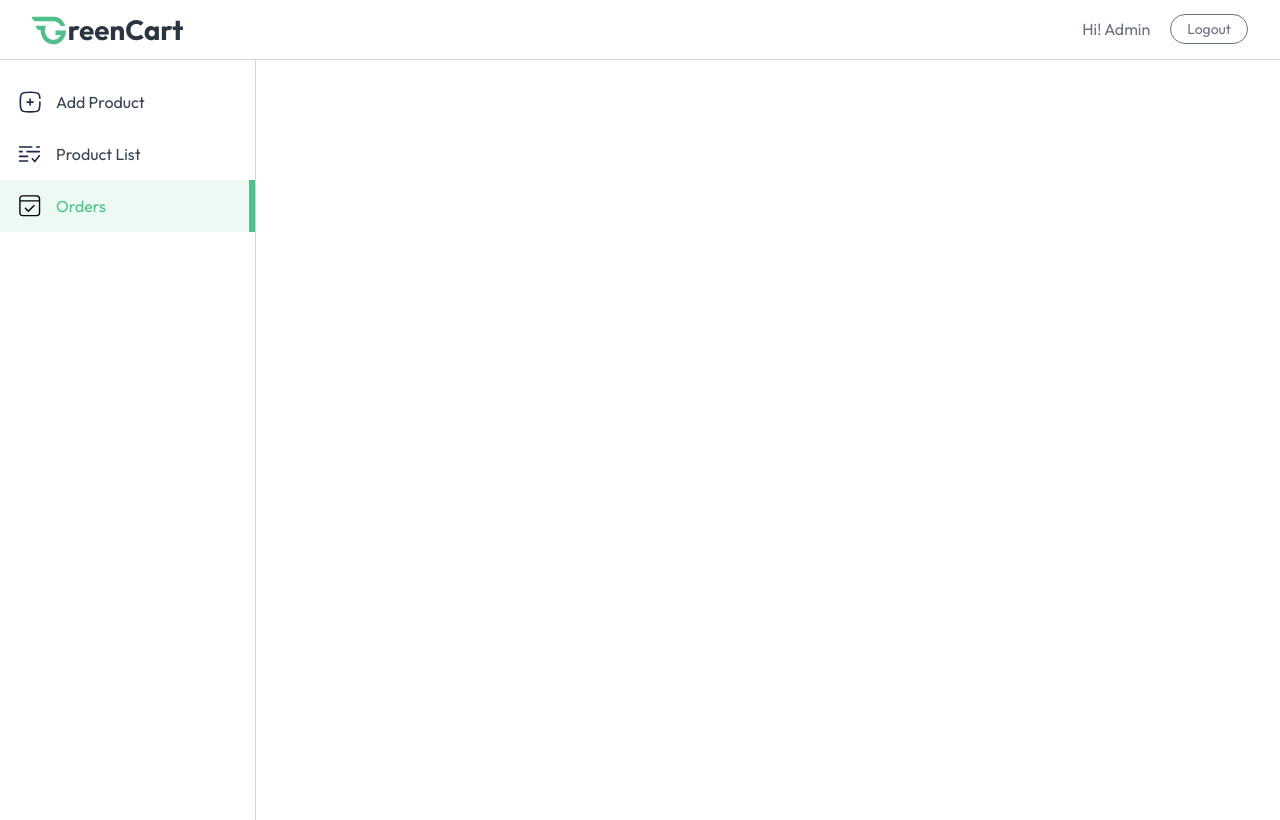
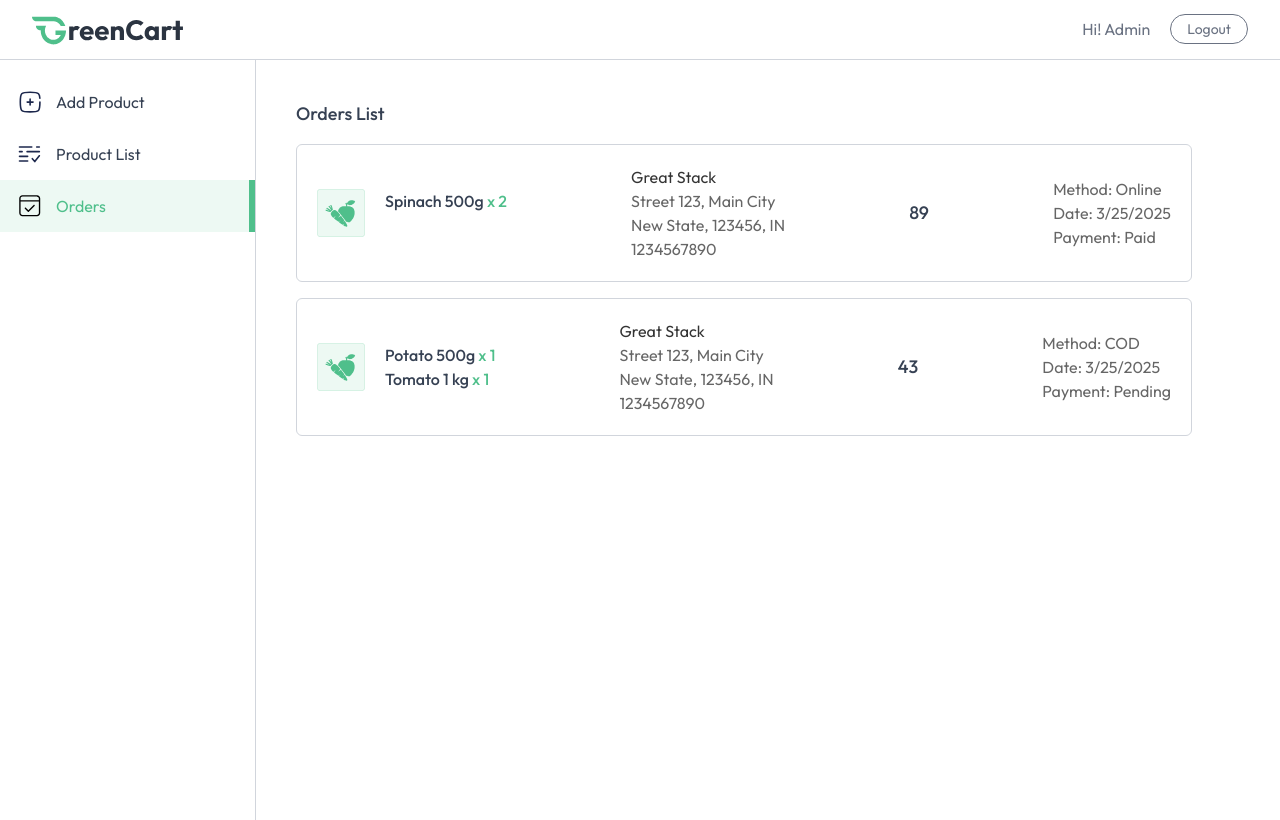
Before and after one commit to omrajkamat68/Grocery_Delivery_Website, a React (Vite) app in the folder client/: page /seller/orders in a window 1280 px wide. Both pictures are taken after typing "name@example.com", "Sample123" into the empty fields and a click on the button "Login". Built offline with nearby package versions, Linux system fonts and the light colour scheme.

Commit message:
Orders page added for seller dashboard

```diff
--- a/client/src/pages/seller/Orders.jsx
+++ b/client/src/pages/seller/Orders.jsx
@@ -1,11 +1,77 @@
-import React from 'react'
+import React, { useEffect, useState } from "react";
+import { useAppContext } from "../../context/AppContext";
+import { assets, dummyOrders } from "../../assets/assets";
 
 const Orders = () => {
+  const { currency } = useAppContext();
+  const [orders, setOrders] = useState([]);
+
+  const fetchOrders = async () => {
+    setOrders(dummyOrders);
+  };
+
+  useEffect(() => {
+    fetchOrders();
+  }, []);
+
   return (
-    <div>
+    <div className="no-scrollbar flex-1 h-[95vh] overflow-y-scroll">
+      <div className="md:p-10 p-4 space-y-4">
+        <h2 className="text-lg font-medium">Orders List</h2>
+        {orders.map((order, index) => (
+          <div
+            key={index}
+            className="flex flex-col md:items-center md:flex-row gap-5 justify-between p-5 max-w-4xl rounded-md border border-gray-300"
+          >
+            <div className="flex gap-5 max-w-80">
+              <img
+                className="w-12 h-12 object-cover"
+                src={assets.box_icon}
+                alt="boxIcon"
+              />
+              <div>
+                {order.items.map((item, index) => (
+                  <div key={index} className="flex flex-col">
+                    <p className="font-medium">
+                      {item.product.name}{" "}
+                      <span className="text-primary">x {item.quantity}</span>
+                    </p>
+                  </div>
+                ))}
+              </div>
+            </div>
 
+            <div className="text-sm md:text-base text-black/60">
+              <p className="text-black/80">
+                {order.address.firstName} {order.address.lastName}
+              </p>
+              <p>
+                {order.address.street}, {order.address.city}
+              </p>
+              <p>
+                {" "}
+                {order.address.state}, {order.address.zipcode},{" "}
+                {order.address.country}
+              </p>
+              <p></p>
+              <p>{order.address.phone}</p>
+            </div>
+
+            <p className="font-medium text-lg my-auto">
+              {currency}
+              {order.amount}
+            </p>
+
+            <div className="flex flex-col text-sm md:text-base text-black/60">
+              <p>Method: {order.paymentType}</p>
+              <p>Date: {new Date(order.createdAt).toLocaleDateString()}</p>
+              <p>Payment: {order.isPaid ? "Paid" : "Pending"}</p>
+            </div>
+          </div>
+        ))}
+      </div>
     </div>
-  )
-}
+  );
+};
 
-export default Orders
+export default Orders;
```
